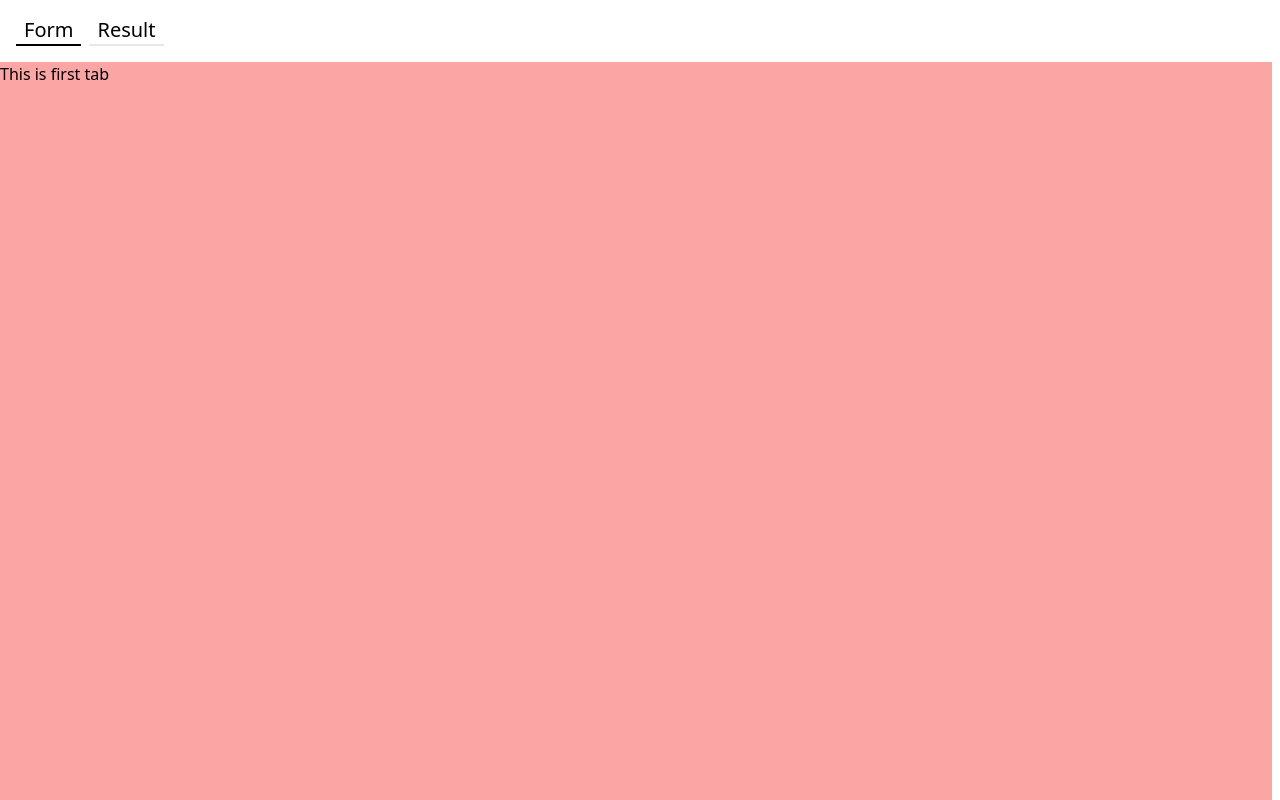
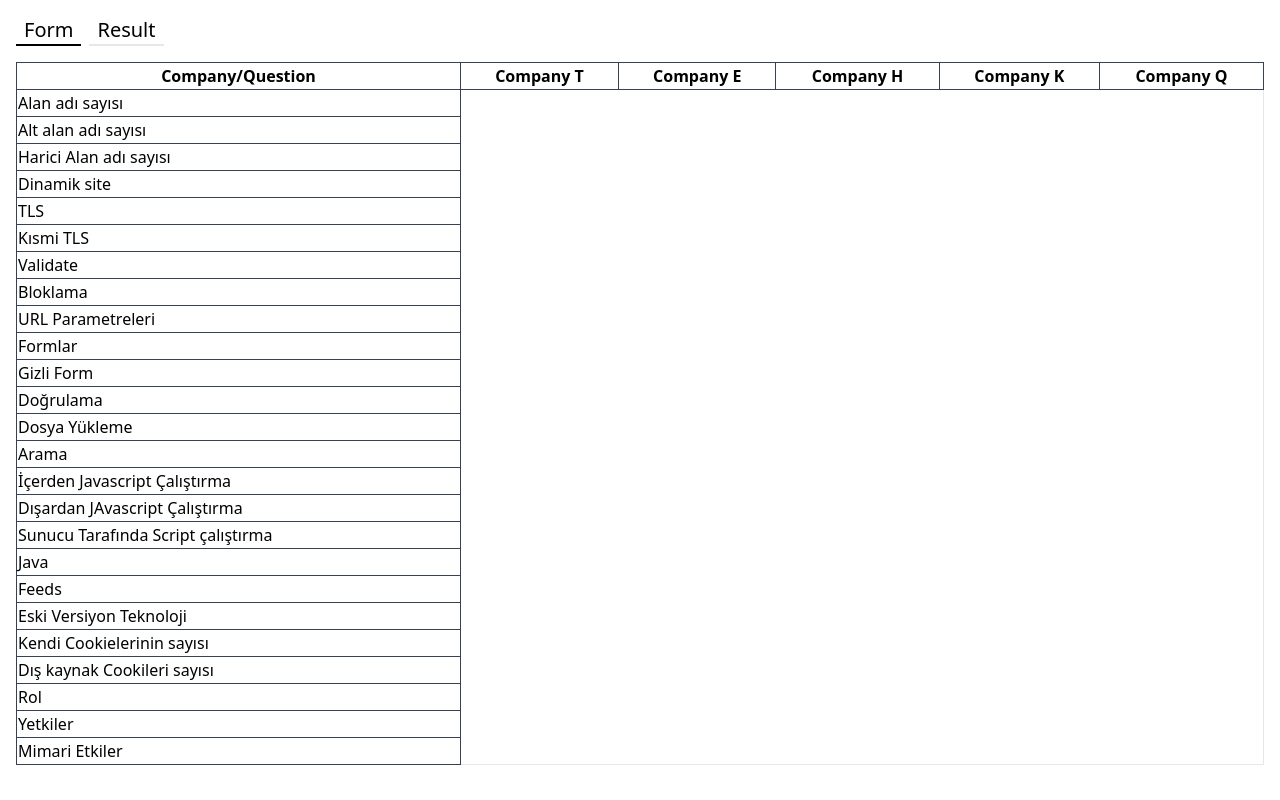
Before and after one commit to ahmettortumlu/attack-surface-metric, a plain HTML site: page gui/index.html in a window 1280 px wide. Drawn offline with nearby package versions, Linux system fonts and the light colour scheme.

Commit message:
feat: update dataset name labels

```diff
--- a/gui/index.html
+++ b/gui/index.html
@@ -24,9 +24,9 @@
       <div class="flex-1 flex gap-2 w-screen">
         <div
           id="tab-1"
-          class="tab-content bg-red-300 w-screen overflow-hidden transition-all duration-500"
+          class="tab-content w-screen overflow-hidden transition-all duration-500"
         >
-          <div class="w-screen">This is first tab</div>
+          <div class="w-screen px-4"></div>
         </div>
         <div
           id="tab-2"
--- a/gui/script.js
+++ b/gui/script.js
@@ -1,3 +1,4 @@
+//////////////// TABS
 const tabLabels = document.querySelectorAll(".tab-label");
 const tabs = document.querySelectorAll(".tab-content");
 
@@ -20,6 +21,81 @@ tabLabels.forEach(label => {
 });
 
 
+/////////////////////// Form tab
+let formWrapper = document.querySelector('#tab-1 > div')
+
+let formQuestions = [
+  'Alan adı sayısı',
+  'Alt alan adı sayısı',
+  'Harici Alan adı sayısı',
+  'Dinamik site',
+  'TLS',
+  'Kısmi TLS',
+  'Validate',
+  'Bloklama',
+  'URL Parametreleri',
+  'Formlar',
+  'Gizli Form',
+  'Doğrulama',
+  'Dosya Yükleme',
+  'Arama',
+  'İçerden Javascript Çalıştırma',
+  'Dışardan JAvascript Çalıştırma',
+  'Sunucu Tarafında Script çalıştırma',
+  'Java',
+  'Feeds',
+  'Eski Versiyon Teknoloji',
+  'Kendi Cookielerinin sayısı',
+  'Dış kaynak Cookileri sayısı',
+  'Rol',
+  'Yetkiler',
+  'Mimari Etkiler',
+]
+
+let companies = [
+  'Company/Question', // This will be the header for the questions column
+  'Company T',
+  'Company E',
+  'Company H',
+  'Company K',
+  'Company Q',
+  // ... other companies
+];
+
+// Create a table element
+let formTable = document.createElement('table');
+formTable.classList.add('px-2', 'border', 'w-full')
+
+// Add header row
+let headerRow = formTable.insertRow();
+companies.forEach((company) => {
+    let headerCell = document.createElement('th');
+    headerCell.innerText = company;
+    headerCell.classList.add('border', 'border-gray-700')
+    headerRow.appendChild(headerCell);
+});
+
+// Add data rows
+formQuestions.forEach((question, index) => {
+    let row = formTable.insertRow();
+
+
+    // First column for questions
+    let questionCell = row.insertCell();
+    questionCell.innerText = question;
+    questionCell.classList.add('border', 'border-gray-700')
+
+    // Remaining columns for companies
+    companies.slice(1).forEach(() => {
+        // Here you can insert specific data for each company
+        // For now, I'm just inserting an empty cell
+        row.insertCell();
+    });
+});
+
+// Append the table to formWrapper
+formWrapper.appendChild(formTable);
+
 ////////////////////// result tab
 
 const chartContext = document.getElementById("radial-chart").getContext("2d");
@@ -38,8 +114,16 @@ const parameters = [
   "infra",
 ];
 
+let companyNames = [
+  'Company T',
+  'Company E',
+  'Company H',
+  'Company K',
+  'Company Q',
+]
+
 function createDataSetLabels(count) {
-  return Array.from({ length: count }, (_, i) => `DataSet ${i + 1}`);
+  return Array.from({ length: count }, (_, i) => `${companyNames[i]}`);
 }
 
 function initializeChart(chartType, parameters, dataSets) {
@@ -139,7 +223,7 @@ if (localStorage.getItem("chart_data")) {
   dataSets = dataSets.slice(0, countDatasetLabel);
   while (dataSets.length < countDatasetLabel) {
     dataSets.push(
-      generateDatasets([`DataSet ${dataSets.length + 1}`], parameters)[0]
+      generateDatasets([`${companyNames[dataSets.length]}`], parameters)[0]
     );
   }
 } else {
@@ -170,7 +254,7 @@ document
     newDataSets = newDataSets.slice(0, newLabelCount);
     while (newDataSets.length < newLabelCount) {
       newDataSets.push(
-        generateDatasets([`DataSet ${newDataSets.length + 1}`], parameters)[0]
+        generateDatasets([`${companyNames[newDataSets.length]}`], parameters)[0]
       );
     }
 
```
